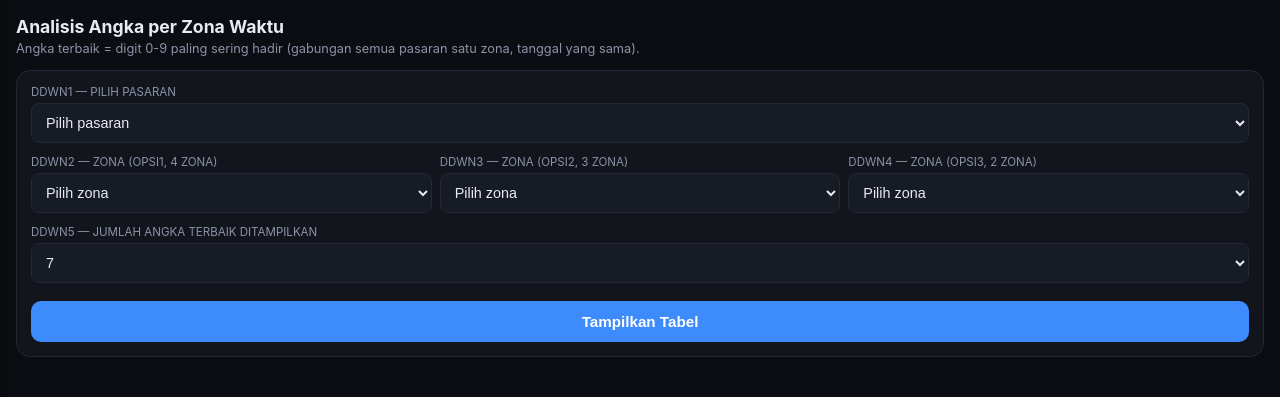
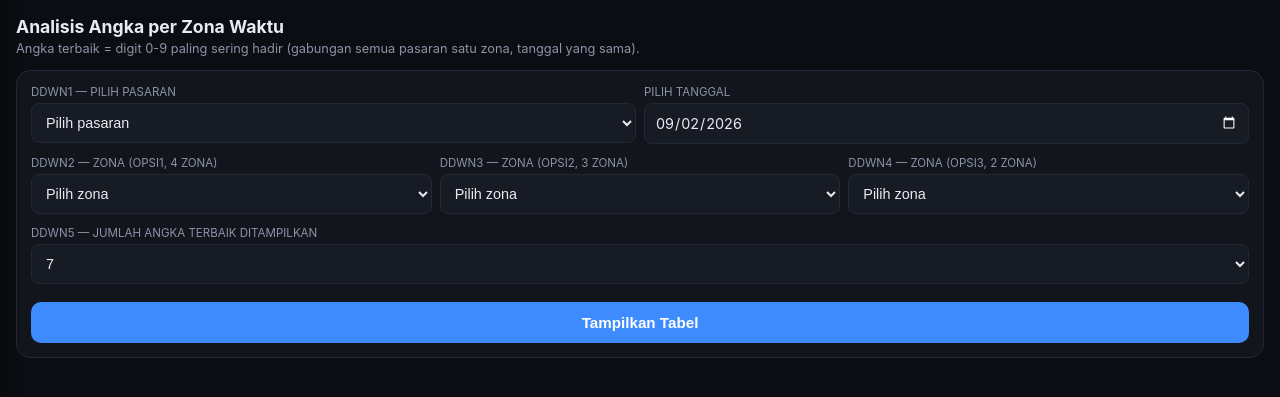
Before and after one commit to ag-bhg/Data, a Flask app: page /analisis-waktu in a window 1280 px wide. Shown: the part 61-458 px from the top of the page. Run offline with Flask 3, Linux system fonts and the light colour scheme; some libraries are stand-ins or nearby versions.

Commit message:
Update analisis_waktu.html

```diff
--- a/templates/analisis_waktu.html
+++ b/templates/analisis_waktu.html
@@ -29,6 +29,12 @@
     background:var(--panel2); color:var(--text); font-size:.9rem;
   }
   .grid3{display:grid; grid-template-columns:1fr 1fr 1fr; gap:8px}
+  .grid2{display:grid; grid-template-columns:1fr 1fr; gap:8px}
+  input[type="date"]{
+    width:100%; padding:10px; border-radius:8px; border:1px solid var(--line);
+    background:var(--panel2); color:var(--text); font-size:.9rem;
+    color-scheme:dark; font-family:inherit;
+  }
   .btn-tampilkan{
     margin-top:6px; width:100%; padding:12px; border:none; border-radius:10px;
     background:var(--blue); color:#fff; font-size:.95rem; font-weight:600;
@@ -94,9 +100,15 @@
   <p class="sub">Angka terbaik = digit 0-9 paling sering hadir (gabungan semua pasaran satu zona, tanggal yang sama).</p>
 
   <div class="card">
-    <div class="field">
-      <label>Ddwn1 — Pilih Pasaran</label>
-      <select id="ddwn1"><option value="">Memuat...</option></select>
+    <div class="grid2">
+      <div class="field">
+        <label>Ddwn1 — Pilih Pasaran</label>
+        <select id="ddwn1"><option value="">Memuat...</option></select>
+      </div>
+      <div class="field">
+        <label>Pilih Tanggal</label>
+        <input type="date" id="tanggalAcuan">
+      </div>
     </div>
 
     <div class="grid3">
@@ -155,8 +167,13 @@ const ddwn2 = document.getElementById('ddwn2');
 const ddwn3 = document.getElementById('ddwn3');
 const ddwn4 = document.getElementById('ddwn4');
 const ddwn5 = document.getElementById('ddwn5');
+const tanggalAcuan = document.getElementById('tanggalAcuan');
 const hasilCard = document.getElementById('hasilCard');
 const tbodyHasil = document.getElementById('tbodyHasil');
+
+// Default: hari ini -- sama seperti perilaku sebelumnya sebelum ada
+// pilihan tanggal. User tetap bisa ganti ke tanggal lain.
+tanggalAcuan.valueAsDate = new Date();
 
 function isiDropdownZona(select, zonaList){
   select.innerHTML = '<option value="">Pilih zona</option>' +
@@ -185,6 +202,7 @@ document.getElementById('btnTampilkan').onclick = () => {
     zona2: ddwn3.value,
     zona3: ddwn4.value,
     n: ddwn5.value,
+    tanggal: tanggalAcuan.value,
   });
 
   hasilCard.style.display = 'block';
```
